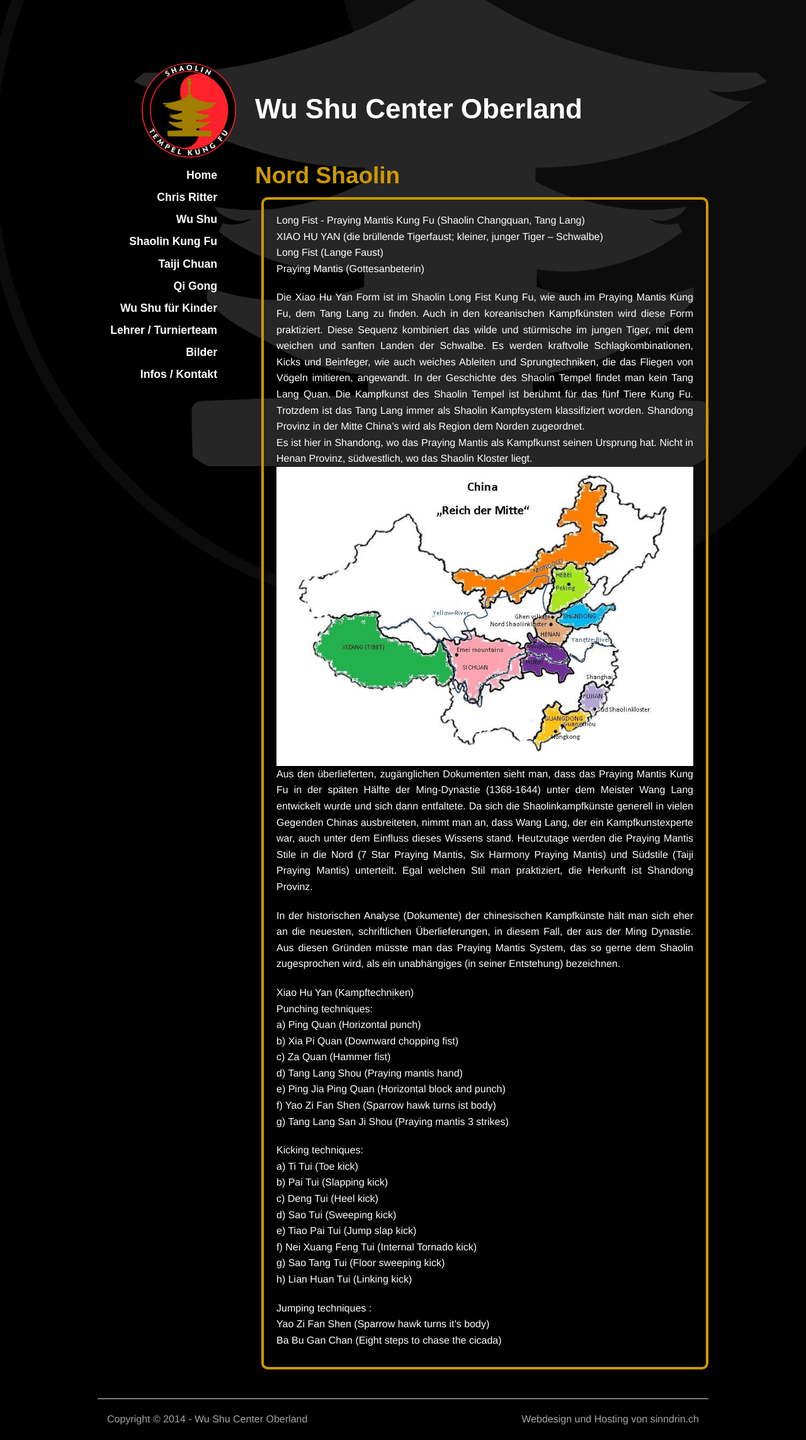
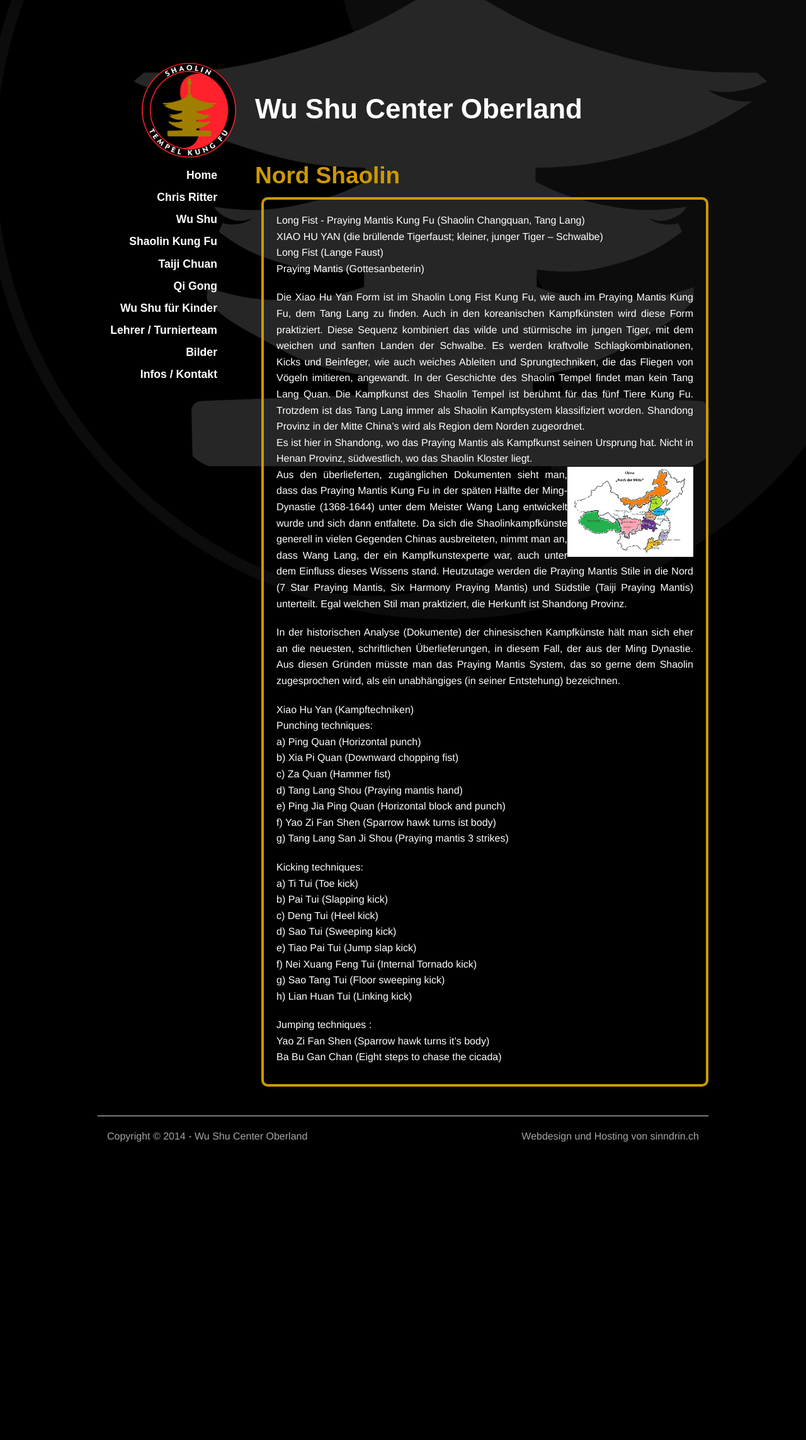
Before and after one commit to wu-shu/wu-shu.github.io, a Jekyll site: the page built from xiaohuyan/index.md, in a window 1280 px wide. Shown: the whole page at 63% size. Built offline with Jekyll 4.4.1, drawn with Linux system fonts in a browser that asks for light colours; some web fonts are replaced; Markdown is read by kramdown in place of the engine named in the settings; comment, search, counter and statistics services are not loaded; after the commit the page ends 1836 px from its top, so only the background shows below that.

Commit message:
Long Fist Bild

```diff
--- a/xiaohuyan/index.md
+++ b/xiaohuyan/index.md
@@ -13,7 +13,7 @@
 In der Geschichte des Shaolin Tempel findet man kein Tang Lang Quan. Die Kampfkunst des Shaolin Tempel ist berühmt für das fünf Tiere Kung Fu. Trotzdem ist das Tang Lang immer als Shaolin Kampfsystem klassifiziert worden.
 Shandong Provinz in der Mitte China’s wird als Region dem Norden zugeordnet.<br>
 Es ist hier in Shandong, wo das Praying Mantis als Kampfkunst seinen Ursprung hat. Nicht in Henan Provinz, südwestlich, wo das Shaolin Kloster liegt.<br>
-<img class="ifloat-right" src="/images/china_norden.jpg" alt="China">
+<img class="ifloat-right" src="/images/china_norden.jpg" alt="China" width="200px">
 Aus den überlieferten, zugänglichen Dokumenten sieht man, dass das Praying Mantis Kung Fu in der späten Hälfte der Ming-Dynastie (1368-1644) unter dem Meister Wang Lang entwickelt wurde und sich dann entfaltete.
 Da sich die Shaolinkampfkünste generell in vielen Gegenden Chinas ausbreiteten, nimmt man an, dass Wang Lang, der ein Kampfkunstexperte war, auch unter dem Einfluss dieses Wissens stand.
 Heutzutage werden die Praying Mantis Stile in die Nord (7 Star Praying Mantis, Six Harmony Praying Mantis) und Südstile (Taiji Praying Mantis) unterteilt.
```
